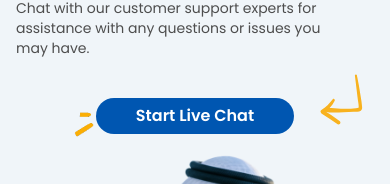
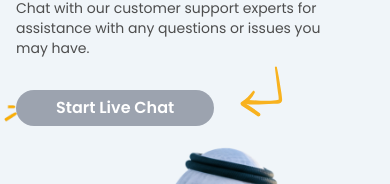
Before and after one commit to hassanballeh/thiqa, a Next.js app: page /contact in a window 390 px wide. Shown: the part 192-376 px from the top of the page. Built offline with nearby package versions, Linux system fonts and the light colour scheme; no server answers; what tailwindcss-rtl would draw is missing.

Commit message:
Contact-Page-Updates

```diff
--- a/src/components/Contact/Hero.tsx
+++ b/src/components/Contact/Hero.tsx
@@ -2,9 +2,37 @@
 import React from "react";
 import Link from "next/link";
 import { useTranslation } from "react-i18next";
-
+import { useState, useEffect } from "react";
 const Hero = () => {
   const { t } = useTranslation();
+  const [chatReady, setChatReady] = useState(false);
+  useEffect(() => {
+    const checkChatIcon = () => {
+      const shadowHost = Array.from(document.querySelectorAll("*")).find((el) =>
+        el.shadowRoot?.querySelector(".o-livechat-LivechatButton")
+      );
+      if (shadowHost) {
+        setChatReady(true); // ✅ Enable the button
+      } else {
+        setTimeout(checkChatIcon, 500); // 🔁 Retry every 500ms
+      }
+    };
+
+    checkChatIcon();
+  }, []);
+
+  const handleOpenChat = () => {
+    const shadowHost = Array.from(document.querySelectorAll("*")).find((el) =>
+      el.shadowRoot?.querySelector(".o-livechat-LivechatButton")
+    );
+    const chatButton = shadowHost?.shadowRoot?.querySelector(
+      ".o-livechat-LivechatButton"
+    ) as HTMLElement | null;
+
+    if (chatButton) {
+      chatButton.click();
+    }
+  };
   return (
     <div className="py-0">
       <section className="container mx-auto grid grid-cols-1 md:grid-cols-2 place-items-center md:place-items-stretch w-full">
@@ -23,22 +51,30 @@ const Hero = () => {
             <br />
             {t("contact.1-heading2")}{" "}
           </p>
-          <div className="flex flex-col gap-4 my-4 md:mt-6 mx-auto md:mx-0 items-start">
-            <div className="flex flex-col gap-4 mt-6 mx-auto md:mx-0 items-start">
-              <div className="relative w-fit mx-auto md:mx-0">
+          <div className="flex flex-col gap-4 my-4 md:mt-6 mx-0 items-start">
+            <div className="flex flex-col gap-4 mt-4 sm:mt-6 mx-0 items-start">
+              <div className="relative w-fit mx-0">
                 <img
                   src="/arrow-contact.svg"
                   className="absolute bottom-1 -right-20 h-14"
                 />
-                <Link
+                {/* <Link
                   href=""
                   className="bg-primary rounded-3xl px-10 font-semibold py-1.5 text-white hover:bg-gold block"
                 >
                   <span>Start Live Chat</span>
-                </Link>
+                </Link> */}
+                <button
+                  className="bg-primary rounded-3xl px-10 font-semibold py-1.5 text-white hover:bg-gold block
+                   disabled:bg-gray-400 disabled:cursor-not-allowed duration-500"
+                  onClick={handleOpenChat}
+                  disabled={!chatReady}
+                >
+                  Start Live Chat
+                </button>
                 <img
                   src="/gif/istol-unscreen.gif"
-                  className="absolute -top-7 -left-16 h-24"
+                  className="absolute -top-[35%] sm:-top-7 -left-[40px] sm:-left-16  h-16 sm:h-24"
                 />
               </div>
             </div>
@@ -54,7 +90,7 @@ const Hero = () => {
             />
             <img
               src="/gif/isto-unscreen.gif"
-              className="absolute top-1/2 md:top-60 -right-6 sm:right-0 h-20 md:h-32"
+              className="absolute top-[42%] sm:top-[47%] md:top-[42%] lg:top-[38%] xl:top-[203px] -right-2  sm:right-[17px] md:-right-[2%] lg:-right-[22px] xl:-right-[10px] h-20 lg:h-32"
             />
           </div>
         </section>
--- a/src/components/Contact/Question.tsx
+++ b/src/components/Contact/Question.tsx
@@ -55,11 +55,11 @@ const AccordionHome = () => {
     <div className="max-w-6xl mx-auto px-4 py-20">
       <section className="grid grid-cols-1 md:grid-cols-2 gap-10 items-center text-gray1">
         {/* Text Section */}
-        <div className="text-2xl md:text-4xl  max-w-md flex flex-col justify-center text-center md:text-start">
+        <div className="text-2xl md:text-4xl  max-w-md flex flex-col justify-center text-start">
           <h2 className="font-bold text-primary leading-relaxed ">
             {t("home.81-heading1")}
           </h2>
-          <p className="text-sm md:text-[15px] font-light mt-4 leading-relaxed ">
+          <p className="text-sm md:text-[15px] font-light mt-4 leading-relaxed max-w-xs sm:max-w-none">
             {t("home.81-heading2")}
           </p>
         </div>
```
